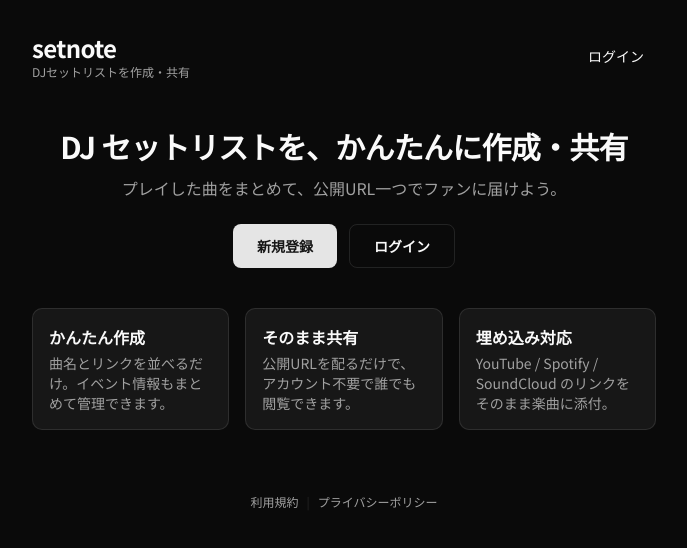
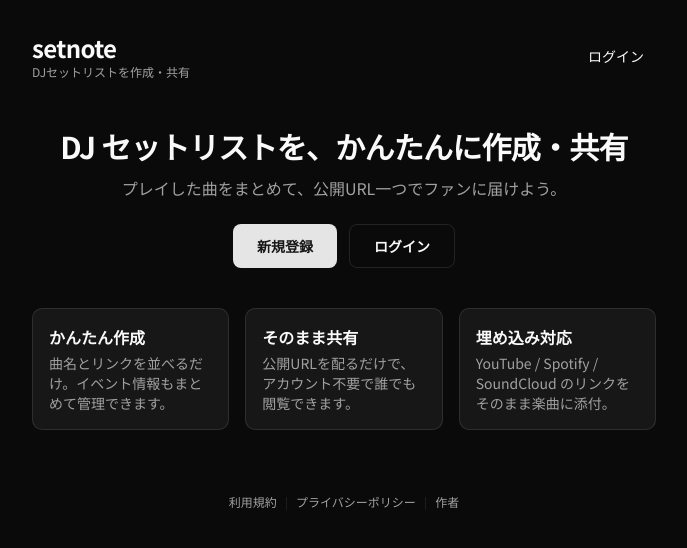
Before and after one commit to yu-kod/setnote, a React (Vite) app in the folder frontend/: page / in a window 1280 px wide. Shown: the top 548 px of the page, without its empty margins (296-983 px from the left). Built offline with nearby package versions, Linux system fonts and the light colour scheme.

Commit message:
feat: フッターに作者リンク追加 (#124)

```diff
--- a/frontend/src/App.tsx
+++ b/frontend/src/App.tsx
@@ -74,6 +74,15 @@ export default function App() {
         <Link to="/privacy" className="text-muted-foreground transition-colors hover:text-primary">
           プライバシーポリシー
         </Link>
+        <span className="mx-2 text-border">|</span>
+        <a
+          href="https://x.com/tkgmirusen"
+          target="_blank"
+          rel="noopener noreferrer"
+          className="text-muted-foreground transition-colors hover:text-primary"
+        >
+          作者
+        </a>
       </footer>
       <Toaster />
     </div>
```
Also changed, not shown: 1 other file (tests, documents, lock files or other folders).
